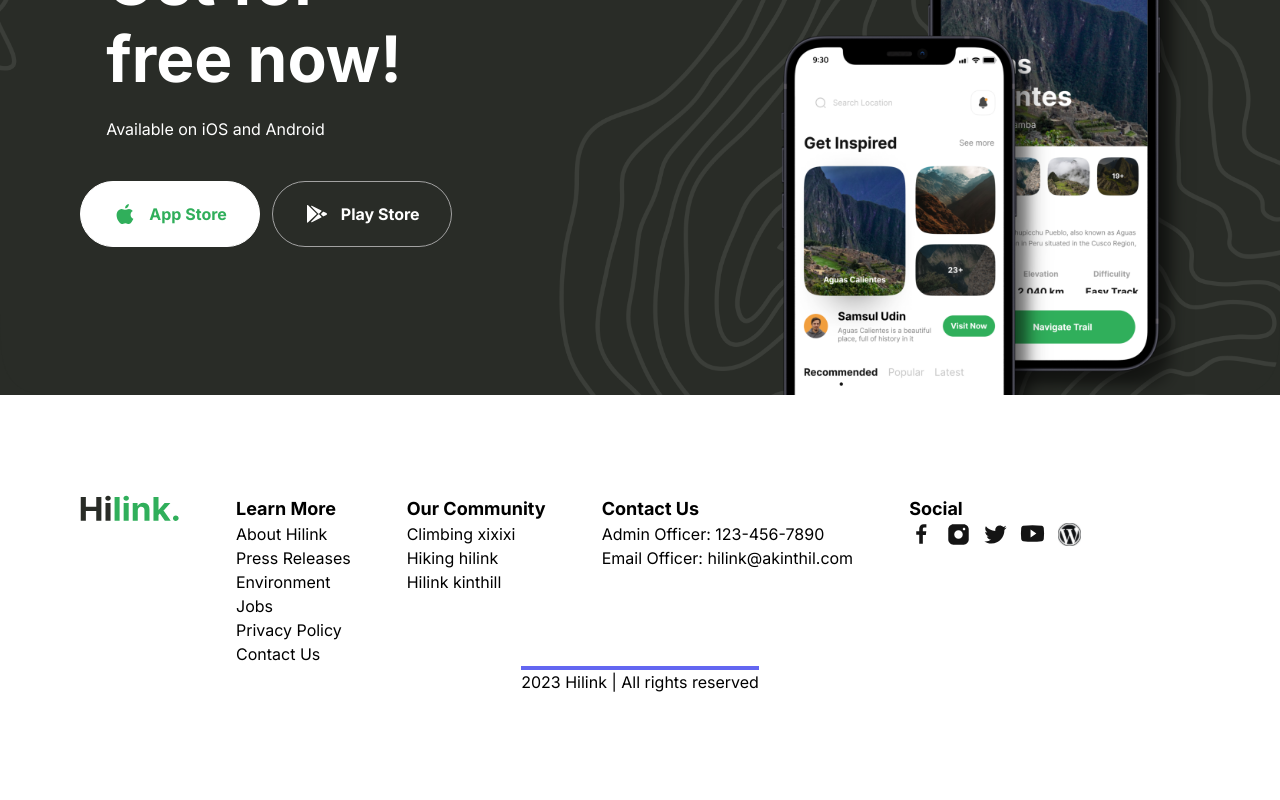
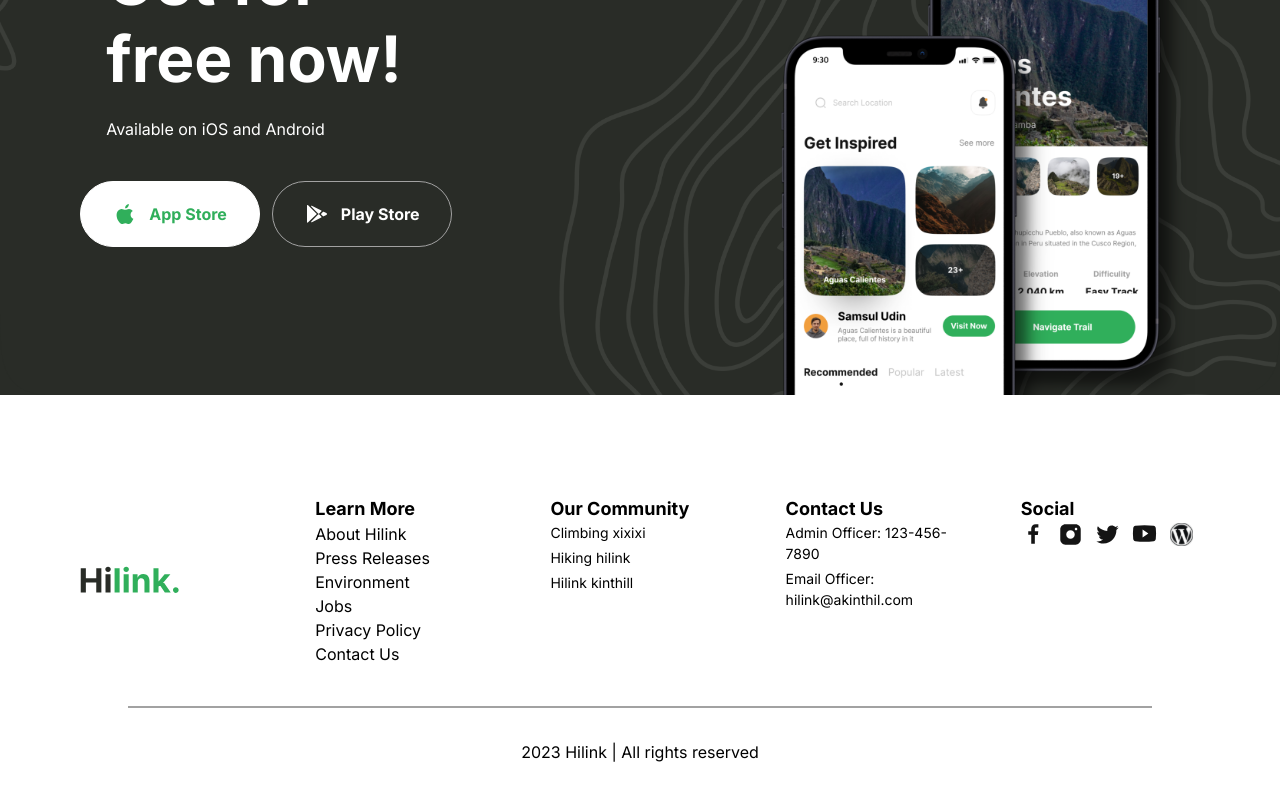
Before and after one commit to SourceSailor/next-travel-app, a Next.js app: page / in a window 1280 px wide. Shown: the part 4094-4894 px from the top of the page. Built offline with nearby package versions, Linux system fonts and the light colour scheme.

Commit message:
Update to Footer Component

```diff
--- a/components/Footer.tsx
+++ b/components/Footer.tsx
@@ -1,19 +1,22 @@
 import { FOOTER_LINKS, FOOTER_CONTACT_INFO, SOCIALS } from "../constants";
 import Image from "next/image";
+import Link from "next/link";
 
 const Footer = () => {
   const firstFooterLink = FOOTER_LINKS[0];
   const secondFooterLink = FOOTER_LINKS[1];
   return (
     <footer className="flexCenter flex-col mb-24">
-      <div className="padding-container max-container flex w-full flex-row gap-14">
+      <div className="padding-container max-container flex w-full flex-row gap-14 flex-wrap md:flex-1 mb-10">
         {/* Logo */}
-        <div>
-          <Image src="/hilink-logo.svg" alt="logo" height={100} width={100} />
+        <div className="flex flex-col items-start justify-center flex-1">
+          <Link href="/">
+            <Image src="/hilink-logo.svg" alt="logo" height={100} width={100} />
+          </Link>
         </div>
 
         {/* Learn More */}
-        <div>
+        <div className="md:flex-1">
           <h4 className="text-gray-60 bold-18">{firstFooterLink.title}</h4>
           <ul>
             {firstFooterLink.links.map((link, i) => (
@@ -23,9 +26,9 @@
         </div>
 
         {/* Our Community */}
-        <div>
+        <div className="md:flex-1">
           <h4 className="text-gray-60 bold-18">{secondFooterLink.title}</h4>
-          <ul>
+          <ul className="regular-14 flex flex-col gap-1 text-gray-40">
             {secondFooterLink.links.map((link, i) => (
               <li key={i}>{link}</li>
             ))}
@@ -33,9 +36,9 @@
         </div>
 
         {/* Contact Us */}
-        <div>
+        <div className="md:flex-1">
           <h4 className="text-gray-60 bold-18">{FOOTER_CONTACT_INFO.title}</h4>
-          <ul>
+          <ul className="regular-14 flex flex-col gap-1 text-gray-40">
             {FOOTER_CONTACT_INFO.links.map((link, i) => (
               <li key={i}>
                 {link.label}: {link.value}
@@ -45,9 +48,9 @@
         </div>
 
         {/* Socials */}
-        <div>
+        <div className="md:flex-1">
           <h4 className="text-gray-60 bold-18">{SOCIALS.title}</h4>
-          <ul className="flex flex-row gap-3">
+          <ul className="flex md:flex-col lg:flex-row gap-3">
             {SOCIALS.links.map((link, i) => (
               <li key={i}>
                 <Image src={link} alt="socials" height={25} width={25} />
@@ -56,8 +59,8 @@
           </ul>
         </div>
       </div>
-      <div className="border-t-4 border-indigo-500 ">
-        <p>2023 Hilink | All rights reserved</p>
+      <div className="border-t-2 border-gray-20 w-[80%] text-center mx-10">
+        <p className="pt-8">2023 Hilink | All rights reserved</p>
       </div>
     </footer>
   );
```
